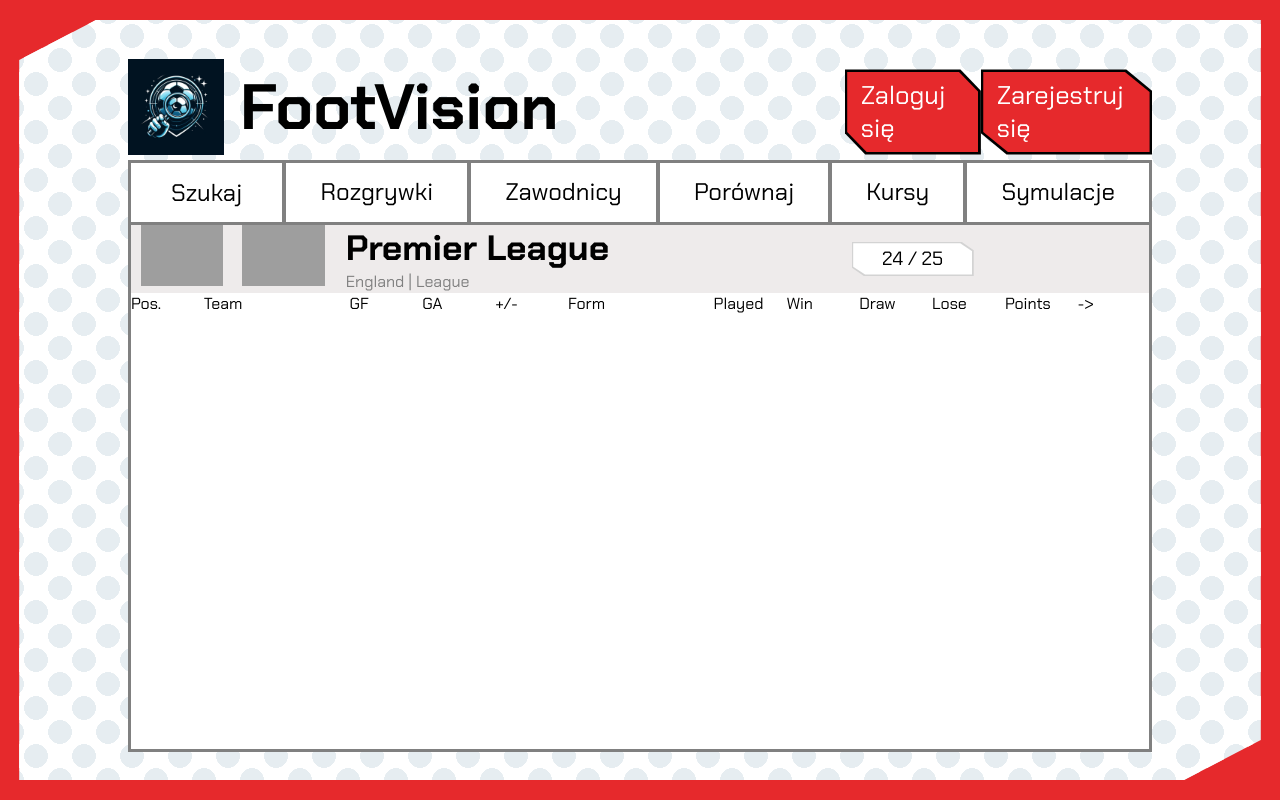
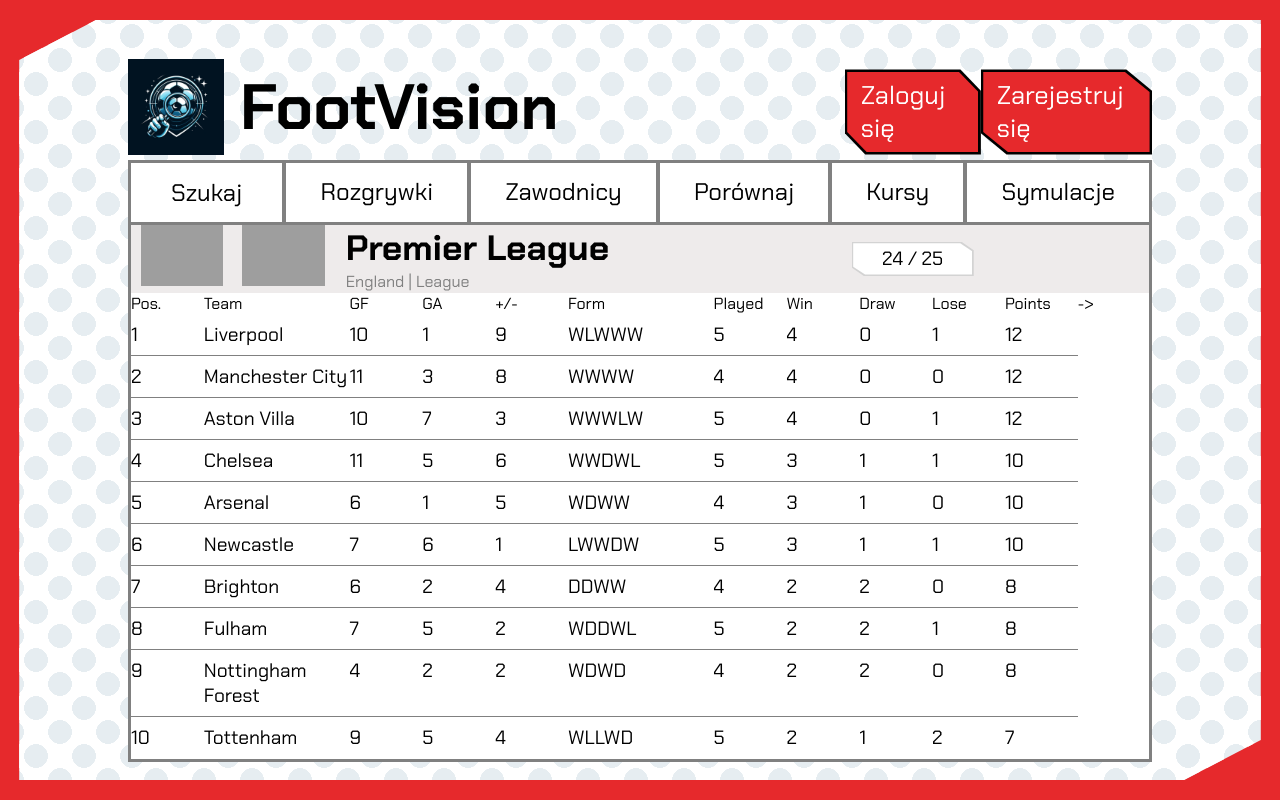
Before and after one commit to dciepko/FootApp, a React (Vite) app in the folder frontend/football-app/: page / in a window 1280 px wide. Built offline with nearby package versions, Linux system fonts and the light colour scheme; grey boxes are pictures that could not be loaded.

Commit message:
Displaying data

```diff
--- a/frontend/football-app/src/components/SingleLeaguePage/Standing/Standings.jsx
+++ b/frontend/football-app/src/components/SingleLeaguePage/Standing/Standings.jsx
@@ -0,0 +1,19 @@
+import classes from "./Standings.module.css";
+
+export default function Standings({ team }) {
+  return (
+    <>
+      <span>{team.rank}</span>
+      <span>{team.team.name}</span>
+      <span>{team.all.goals.for}</span>
+      <span>{team.all.goals.against}</span>
+      <span>{team.goalsDiff}</span>
+      <span>{team.form}</span>
+      <span>{team.all.played}</span>
+      <span>{team.all.win}</span>
+      <span>{team.all.draw}</span>
+      <span>{team.all.lose}</span>
+      <span>{team.points}</span>
+    </>
+  );
+}
--- a/frontend/football-app/src/components/SingleLeaguePage/StandingsPage/StandingsPage.jsx
+++ b/frontend/football-app/src/components/SingleLeaguePage/StandingsPage/StandingsPage.jsx
@@ -1,5 +1,6 @@
 import classes from "./StandingsPage.module.css";
 import premierLeagueData from "../../../data/currentLeague/premierLeague.json";
+import Standings from "../Standing/Standings";
 
 export default function StandingsPage() {
   const premierLeague = premierLeagueData[0];
@@ -19,6 +20,15 @@
         <span>Lose</span>
         <span>Points</span>
       </div>
+      <div className={classes.actualStandings}>
+        {premierLeague.league.standings[0].map((place) => {
+          return (
+            <div className={classes.singleStanding}>
+              <Standings team={place} />{" "}
+            </div>
+          );
+        })}
+      </div>
     </>
   );
 }
--- a/frontend/football-app/src/components/SingleLeaguePage/StandingsPage/StandingsPage.module.css
+++ b/frontend/football-app/src/components/SingleLeaguePage/StandingsPage/StandingsPage.module.css
@@ -2,3 +2,11 @@
   display: grid;
   grid-template-columns: 0.5fr 1fr 0.5fr 0.5fr 0.5fr 1fr 0.5fr 0.5fr 0.5fr 0.5fr 0.5fr;
 }
+
+.singleStanding {
+  display: grid;
+  grid-template-columns: 0.5fr 1fr 0.5fr 0.5fr 0.5fr 1fr 0.5fr 0.5fr 0.5fr 0.5fr 0.5fr;
+  font-size: 1.2rem;
+  border-bottom: 1px gray solid;
+  padding: 0.5rem 0;
+}
--- a/frontend/football-app/src/pages/SingleLeaguePage/SingleLeaguePage.module.css
+++ b/frontend/football-app/src/pages/SingleLeaguePage/SingleLeaguePage.module.css
@@ -159,3 +159,7 @@
   display: grid;
   grid-template-columns: 93% 7%;
 }
+
+.contentContainer .mainPart {
+  overflow: auto;
+}
```
